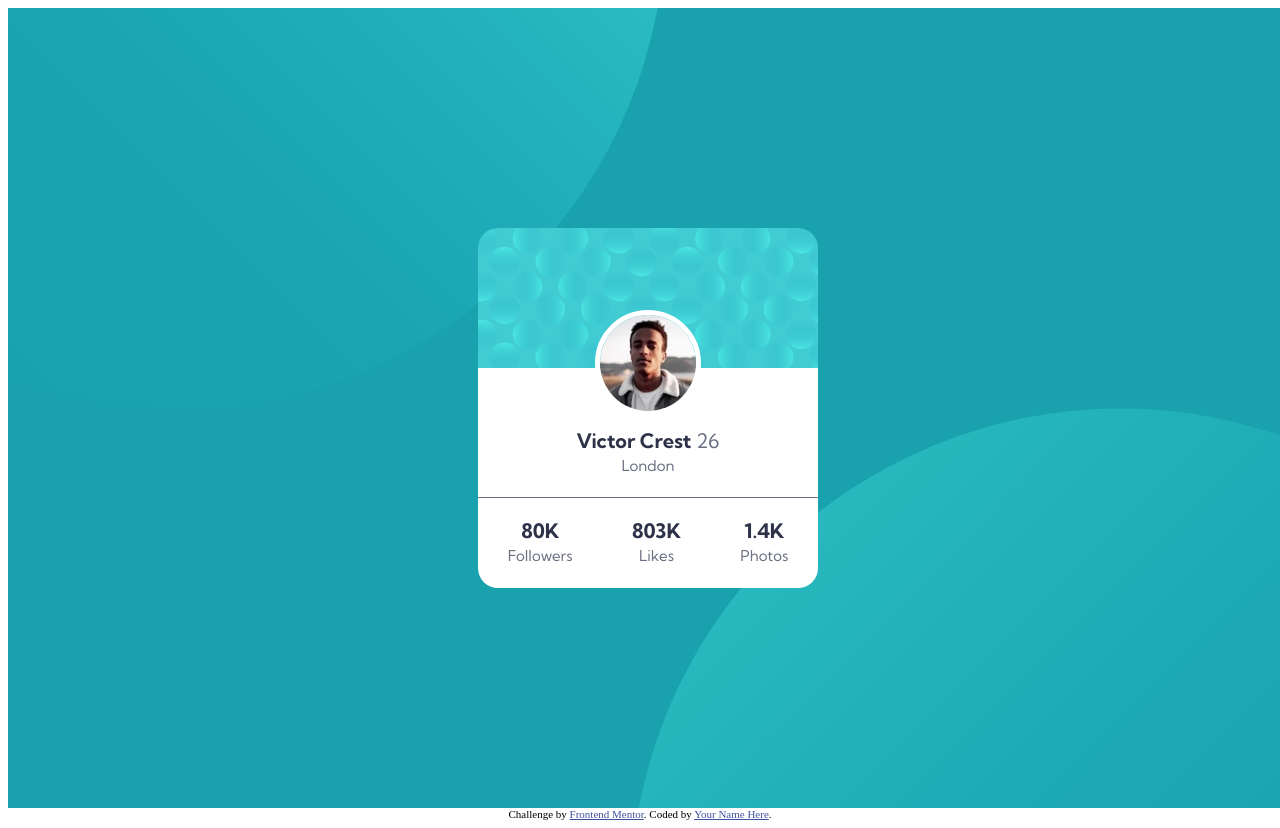
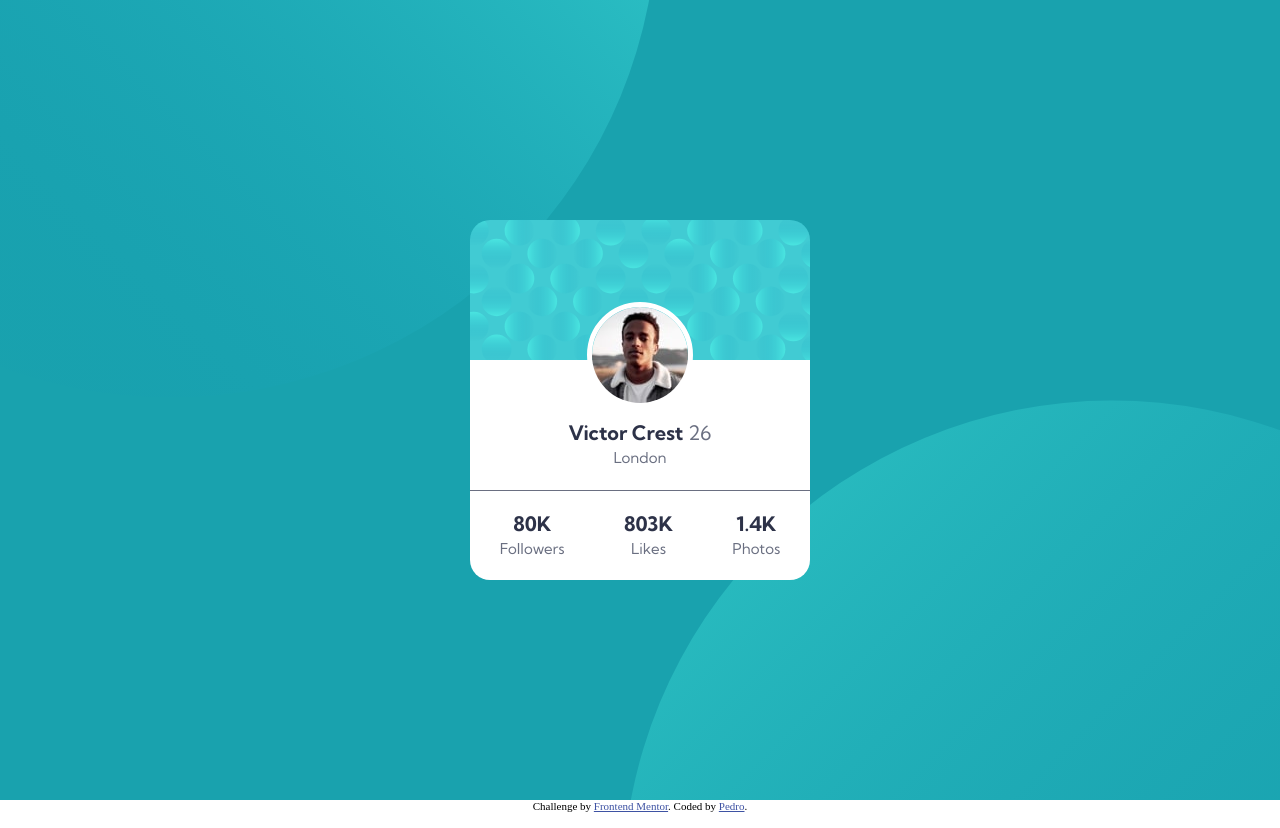
Before and after one commit to spotted76/mentor-profile-card, a plain HTML site: page index.html in a window 1280 px wide. Drawn offline with Linux system fonts and the light colour scheme.

Commit message:
More styling changes

```diff
--- a/index.html
+++ b/index.html
@@ -19,25 +19,21 @@
 
     <div id="content">
 
-      <!-- Simply BG images.  Seemed easiest with a straight imag -->
-      <img id="top-bg" src="./images/bg-pattern-top.svg">
-      <img id="bottom-bg" src="./images/bg-pattern-bottom.svg">
-
       <div id="primary-card">
 
-        <div id="card-1" class="third">
+        <div id="card-1" class="quarter">
 
         </div>
-        <div id="card-2" class="third">
+        <div id="card-2" class="quarter">
           <img src="images/image-victor.jpg" alt="profile photo">
         </div>
 
-        <div id="card-3" class="third">
+        <div id="card-3" class="quarter">
             <p id="user"><span id="name">Victor Crest</span> 26</p>
             <p id="location">London</p>
         </div>
 
-        <div id="statistics" class="third">
+        <div id="statistics" class="quarter">
 
           <div class="stat">
             <p>80K</p>
@@ -57,29 +53,13 @@
       </div>
 
     </div>
+    <div class="attribution">
+      Challenge by <a href="https://www.frontendmentor.io?ref=challenge" target="_blank">Frontend Mentor</a>.
+      Coded by <a href="#">Pedro</a>.
+    </div>
+  </main>
 
 
 
-
-
-
-  </main>
-
-  <!--
-
-
-
-  803K
-  Likes
-
-  1.4K
-  Photos
-   -->
-
-   <div class="attribution">
-    Challenge by <a href="https://www.frontendmentor.io?ref=challenge" target="_blank">Frontend Mentor</a>.
-    Coded by <a href="#">Your Name Here</a>.
-  </div>
-
 </body>
 </html>
--- a/style.css
+++ b/style.css
@@ -7,7 +7,13 @@
     --dark-grayish-blue: hsl(227, 10%, 46%);
 }
 
+* {
+    box-sizing: border-box;
+}
 
+body {
+    margin: 0;
+}
 
 .attribution {
     font-size: 11px;
@@ -25,28 +31,34 @@ main {
 
 }
 
+/* Overall main visible content */
 #content {
     width: 100%;
     height: 100%;
     position: relative;
     overflow:hidden;
     display: flex;
+    flex-direction: column;
     justify-content: center;
     align-items: center;
 }
 
-/* Positioning for the background image divs */
-#top-bg {
+/* Use psuedo selectors to handle top-left / bottom-right images */
+
+#content::before {
+    content: url("./images/bg-pattern-top.svg");
     position: absolute;
     bottom: 50%;
     left: -25%;
 }
 
-#bottom-bg {
+#content::after {
+    content: url("./images/bg-pattern-bottom.svg");
     position: absolute;
     top: 50%;
     right: -25%;
 }
+
 
 /* Layout for the main center card */
 #primary-card {
@@ -59,15 +71,14 @@ main {
     overflow: hidden;
     position: relative;
     background-image: url("./images/bg-pattern-card.svg");
-    background-size: 100% 120;
     background-repeat: no-repeat;
     display: flex;
     flex-direction: column;
     font-family: 'Kumbh Sans', sans-serif;
 }
 
-/* Cuts the primary-card into 3rds */
-.third {
+/* Cuts the primary-card into 4ths */
+.quarter {
     height: 90px;
     border: 0;
     display: flex;
@@ -132,21 +143,3 @@ main {
     text-align: center;
     margin: 0;
 }
-
-/* #primary-card::before {
-    content: "";
-    height: 50%;
-    width: 100%;
-    background: url("./images/bg-pattern-card.svg");
-    position: absolute;
-
-} */
-
-/* #top-half {
-    height: 50%;
-    width: 100%;
-}
-
-#bottom-half {
-    height: 50%;
-} */
```
